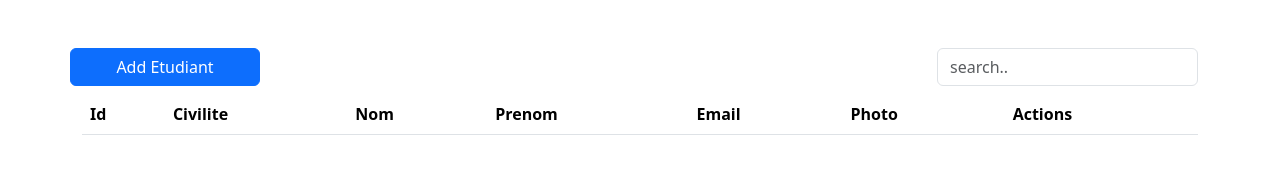
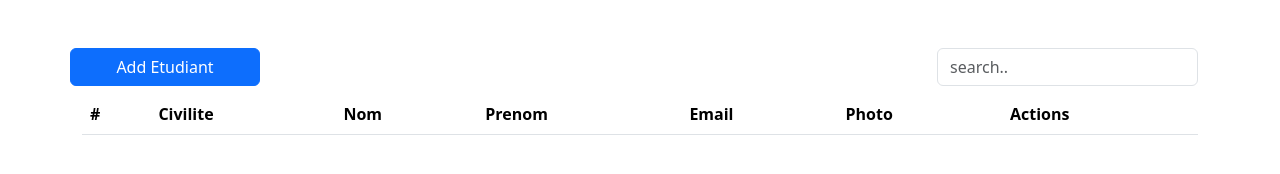
Before and after one commit to coding-tea/EFMjs, a plain HTML site: page index.html in a window 1280 px wide. Drawn offline with nearby package versions, Linux system fonts and the light colour scheme; no server answers.

Commit message:
update index

```diff
--- a/index.html
+++ b/index.html
@@ -25,7 +25,7 @@
         <table class="table">
             <thead>
             <tr>
-                <th>Id</th>
+                <th>#</th>
                 <th>Civilite</th>
                 <th>Nom</th>
                 <th>Prenom</th>
```
